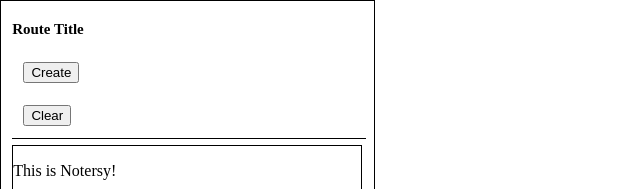
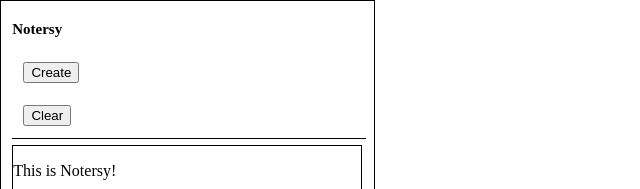
Before and after one commit to Exoldarium/notersy-v2, a React (Vite) app: page / in a window 1280 px wide. Shown: the top 189 px of the page, without its empty margins (0-640 px from the left). Built offline with nearby package versions, Linux system fonts and the light colour scheme.

Commit message:
edit category title on click

```diff
--- a/src/App.tsx
+++ b/src/App.tsx
@@ -42,7 +42,7 @@
     null;
 
   // check if there's an active category
-  const findActiveCategory = categories.find(entry => entry.active) || null;
+  const activeCategory = categories.find(entry => entry.active) || null;
 
   const addNewCategoryOnClick = () => void dispatch(addNewCategory());
 
@@ -51,14 +51,14 @@
   return (
     <>
       <GlobalStyles />
-      <Nav findActiveCategory={findActiveCategory} />
+      <Nav activeCategory={activeCategory} />
       <Routes>
         <Route path="/:id" element={singleCategory ?
           <SingleCategory singleCategory={singleCategory} /> :
           <Notification />}
         />
-        {findActiveCategory ?
-          <Route path="/" element={<SingleCategory singleCategory={findActiveCategory} />} /> :
+        {activeCategory ?
+          <Route path="/" element={<SingleCategory singleCategory={activeCategory} />} /> :
           <Route path="/" element={
             <div style={{ display: 'flex', flexDirection: 'column' }}>
               {sortedCategories.map((category) => (
--- a/src/components/Nav.tsx
+++ b/src/components/Nav.tsx
@@ -6,12 +6,14 @@
 import { addNewCategory, updateExistingCategory } from '../reducers/categoryReducer';
 import { setStorage } from '../services/storageService';
 import { useAppDispatch } from '../hooks/useReduxTypes';
+import { useState } from 'react';
 
 interface Props {
-  findActiveCategory: BaseCategoryEntry | null;
+  activeCategory: BaseCategoryEntry | null;
 }
 
-const Nav = ({ findActiveCategory }: Props) => {
+const Nav = ({ activeCategory }: Props) => {
+  const [edit, setEdit] = useState(false);
   const dispatch = useAppDispatch();
   // const categories = useAppSelector(({ categories }) => {
   //   return categories;
@@ -22,10 +24,12 @@
 
   const clearStorageOnClick = async () => await setStorage('storedData', []);
 
-  const setActiveToFalse = () => {
-    if (findActiveCategory) {
+  const changeEditActiveOnClick = () => setEdit(!edit);
+
+  const setActiveCategoryToFalse = () => {
+    if (activeCategory) {
       const updatedCategory = {
-        ...findActiveCategory,
+        ...activeCategory,
         active: false
       };
 
@@ -34,13 +38,14 @@
     }
   };
 
-  console.log(findActiveCategory, 'active category');
+  console.log(activeCategory, 'active category');
+  console.log(edit);
 
   return (
     <NavStyles>
-      <h1>Route Title</h1>
-      {!findActiveCategory &&
+      {!activeCategory &&
         <>
+          <h1>Notersy</h1>
           <button
             type="button"
             style={{ height: 'fit-content', width: 'fit-content', margin: '0.7rem' }}
@@ -57,14 +62,29 @@
           </button>
         </>
       }
-      {findActiveCategory &&
+      {activeCategory &&
+        <div style={{ display: 'flex', flexDirection: 'row' }}>
           <button
             type="button"
             style={{ height: 'fit-content', width: 'fit-content', margin: '0.7rem' }}
-          onClick={setActiveToFalse}
+            onClick={setActiveCategoryToFalse}
           >
             Back
           </button>
+          {!edit && <h1>{activeCategory.title}</h1>}
+          {edit &&
+            <form>
+              <input type="text" name="title" />
+            </form>
+          }
+          <button
+            type="button"
+            style={{ height: 'fit-content', width: 'fit-content', margin: '0.7rem' }}
+            onClick={changeEditActiveOnClick}
+          >
+            {edit ? 'Cancel' : 'Edit'}
+          </button>
+        </div>
       }
     </NavStyles>
   );
--- a/src/reducers/categoryReducer.ts
+++ b/src/reducers/categoryReducer.ts
@@ -50,7 +50,7 @@
 export const addNewCategory = () => {
   return async (dispatch: AppDispatch) => {
     try {
-      const { storedData } = await getStorage('storedData');
+      // const { storedData } = await getStorage('storedData');
 
       const newEntry: BaseCategoryEntry = {
         id: uuidv4(),
@@ -62,9 +62,9 @@
       };
       const parsedentry = toNewCategoryEntry(newEntry);
 
-      await setStorage('storedData', storedData.concat(parsedentry));
+      // await setStorage('storedData', storedData.concat(parsedentry));
       dispatch(addCategory(parsedentry));
-      console.log(storedData, 'a new category added');
+      // console.log(storedData, 'a new category added');
     } catch (err) {
       const error = parseError(err);
       console.error('addNewCategory action Error', error);
```
Lines whose indentation alone changed are shown as unchanged.
